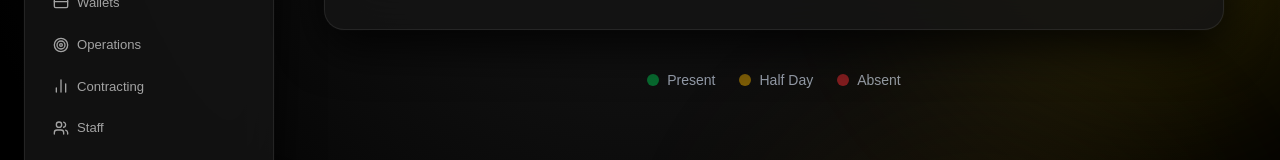
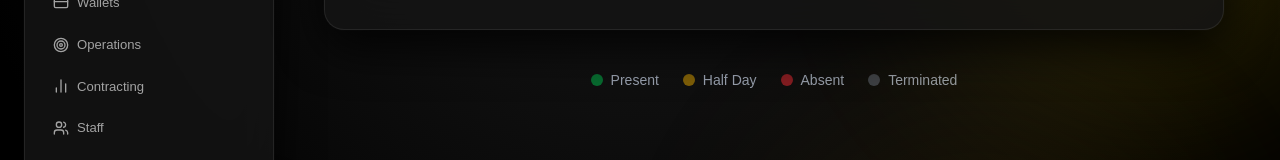
Before and after one commit to Jaspreetkohli72/JERP, a Next.js app: page /staff/calendar in a window 1280 px wide. Shown: the part 209-369 px from the top of the page. Built offline with nearby package versions, Linux system fonts and the light colour scheme; no server answers; the database is empty.

Commit message:
Implement employee termination and reinstatement with calendar and attendance page integration

```diff
--- a/app/staff/[id]/page.tsx
+++ b/app/staff/[id]/page.tsx
@@ -147,6 +147,11 @@ export default function StaffDetailsPage() {
                 <div className="flex-1">
                     <h1 className="text-2xl font-bold flex items-center gap-3">
                         {staff.name}
+                        {staff.status === 'Terminated' && (
+                            <span className="text-xs bg-red-500/20 text-red-400 px-2.5 py-1 rounded font-bold uppercase tracking-wider">
+                                Terminated
+                            </span>
+                        )}
                     </h1>
                     <p className="text-gray-400 text-sm">{staff.role} • ₹{staff.salary}/day</p>
                 </div>
--- a/app/staff/attendance/page.tsx
+++ b/app/staff/attendance/page.tsx
@@ -92,7 +92,7 @@ export default function AttendancePage() {
                             <div>Abs</div>
                         </div>
 
-                        {staffList.map((staff: any) => (
+                        {staffList.filter((s: any) => s.status !== 'Terminated').map((staff: any) => (
                             <div key={staff.id} className="grid grid-cols-[1fr_repeat(3,60px)] gap-2 p-4 border-b border-white/5 items-center hover:bg-white/5 transition-colors">
                                 <div>
                                     <div className="font-bold">{staff.name}</div>
--- a/components/Staff/AttendanceCalendar.tsx
+++ b/components/Staff/AttendanceCalendar.tsx
@@ -30,7 +30,14 @@ export default function AttendanceCalendar({ staffList, attendance, currentMonth
     const getStatus = (staffId: any, day: number) => {
         const dateStr = `${year}-${String(month + 1).padStart(2, '0')}-${String(day).padStart(2, '0')}`;
         const record = (attendance || []).find((a: any) => String(a.staff_id) === String(staffId) && a.date === dateStr);
-        return record ? record.status : null;
+        if (record) return record.status;
+
+        // If no attendance record, check if staff is currently Terminated
+        const staff = (staffList || []).find((s: any) => String(s.id) === String(staffId));
+        if (staff && staff.status === 'Terminated') {
+            return 'Terminated';
+        }
+        return null;
     };
 
     const normalizeStatus = (status: string) => {
@@ -45,6 +52,7 @@ export default function AttendanceCalendar({ staffList, attendance, currentMonth
         if (status === 'Present') return 'bg-green-500 text-black shadow-[0_0_10px_rgba(34,197,94,0.4)]';
         if (status === 'Absent') return 'bg-red-500 text-black shadow-[0_0_10px_rgba(239,68,68,0.4)]';
         if (status === 'Half-Day') return 'bg-yellow-500 text-black shadow-[0_0_10px_rgba(234,179,8,0.4)]';
+        if (status === 'Terminated') return 'bg-gray-600/40 text-gray-400 border border-white/10 shadow-[0_0_10px_rgba(100,100,100,0.1)]';
         return '';
     };
 
@@ -53,6 +61,7 @@ export default function AttendanceCalendar({ staffList, attendance, currentMonth
         if (status === 'Present') return 'P';
         if (status === 'Absent') return 'A';
         if (status === 'Half-Day') return 'H';
+        if (status === 'Terminated') return 'T';
         return '';
     };
 
@@ -133,6 +142,10 @@ export default function AttendanceCalendar({ staffList, attendance, currentMonth
                     <div className="w-3 h-3 rounded-full bg-red-500/50"></div>
                     <span className="text-sm text-gray-400">Absent</span>
                 </div>
+                <div className="flex items-center gap-2">
+                    <div className="w-3 h-3 rounded-full bg-gray-500/50"></div>
+                    <span className="text-sm text-gray-400">Terminated</span>
+                </div>
             </div>
         </div>
     );
--- a/components/Staff/StaffList.tsx
+++ b/components/Staff/StaffList.tsx
@@ -4,11 +4,15 @@ import Link from 'next/link';
 import { User, Calendar, Plus, Wallet, ArrowRight, Briefcase } from 'lucide-react';
 import { addStaff } from '@/app/actions/staff';
 import { useRouter } from 'next/navigation';
+import { useFinance } from '@/context/FinanceContext';
 
 export default function StaffList({ staffList, staffWithPay, settings }: any) {
     const [isAddModalOpen, setIsAddModalOpen] = useState(false);
     const [isSubmitting, setIsSubmitting] = useState(false);
     const router = useRouter();
+
+    // @ts-ignore
+    const { updateStaff } = useFinance();
 
     // Quick Add State
     const [newStaff, setNewStaff] = useState({ name: '', role: 'Helper', phone: '', salary: '' });
@@ -28,6 +32,26 @@ export default function StaffList({ staffList, staffWithPay, settings }: any) {
             setNewStaff(prev => ({ ...prev, salary: String(rate) }));
         }
     }, [newStaff.role, settings]);
+
+    const handleTerminate = async (staffId: any) => {
+        const confirm = window.confirm("Are you sure you want to terminate this employee?");
+        if (!confirm) return;
+        const res = await updateStaff(staffId, { status: 'Terminated' });
+        if (res.success) {
+            router.refresh();
+        } else {
+            alert(`Failed to terminate staff: ${res.error}`);
+        }
+    };
+
+    const handleReinstate = async (staffId: any) => {
+        const res = await updateStaff(staffId, { status: 'Available' });
+        if (res.success) {
+            router.refresh();
+        } else {
+            alert(`Failed to reinstate staff: ${res.error}`);
+        }
+    };
 
     const handleAddStaff = async (e: React.FormEvent) => {
         e.preventDefault();
@@ -125,7 +149,14 @@ export default function StaffList({ staffList, staffWithPay, settings }: any) {
                                     {staff.name.charAt(0)}
                                 </div>
                                 <div>
-                                    <h4 className="font-bold text-lg text-gray-200 group-hover:text-[var(--accent)] transition-colors">{staff.name}</h4>
+                                    <h4 className="font-bold text-lg text-gray-200 group-hover:text-[var(--accent)] transition-colors flex items-center gap-2">
+                                        {staff.name}
+                                        {staff.status === 'Terminated' && (
+                                            <span className="text-[10px] bg-red-500/20 text-red-400 px-2 py-0.5 rounded font-bold uppercase tracking-wider">
+                                                Terminated
+                                            </span>
+                                        )}
+                                    </h4>
                                     <div className="flex items-center gap-2 text-xs text-muted text-gray-400">
                                         <Briefcase size={12} />
                                         <span>{staff.role}</span>
@@ -153,6 +184,32 @@ export default function StaffList({ staffList, staffWithPay, settings }: any) {
                                 <span className={`text-lg font-bold ${netPay < 0 ? 'text-red-400' : 'text-green-400'}`}>
                                     {formatCurrency(netPay)}
                                 </span>
+                            </div>
+
+                            <div className="border-t border-white/5 pt-3 flex gap-2">
+                                {staff.status === 'Terminated' ? (
+                                    <button
+                                        onClick={(e) => {
+                                            e.preventDefault();
+                                            e.stopPropagation();
+                                            handleReinstate(staff.id);
+                                        }}
+                                        className="w-full py-1.5 bg-green-500/10 hover:bg-green-500/20 text-green-400 rounded-lg text-xs font-bold transition-colors"
+                                    >
+                                        Reinstate Employee
+                                    </button>
+                                ) : (
+                                    <button
+                                        onClick={(e) => {
+                                            e.preventDefault();
+                                            e.stopPropagation();
+                                            handleTerminate(staff.id);
+                                        }}
+                                        className="w-full py-1.5 bg-red-500/10 hover:bg-red-500/20 text-red-400 rounded-lg text-xs font-bold transition-colors"
+                                    >
+                                        Terminate Employee
+                                    </button>
+                                )}
                             </div>
                         </Link>
                     );
```
